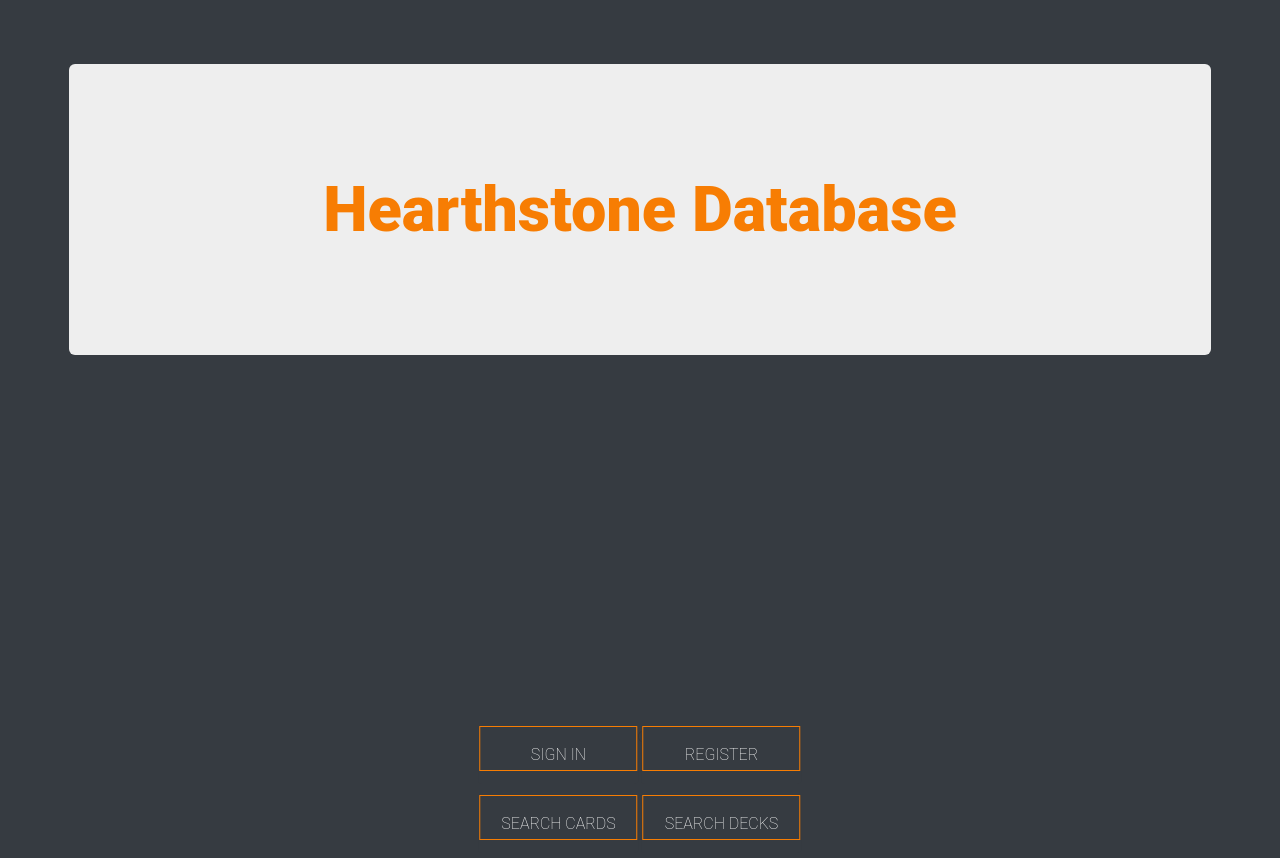
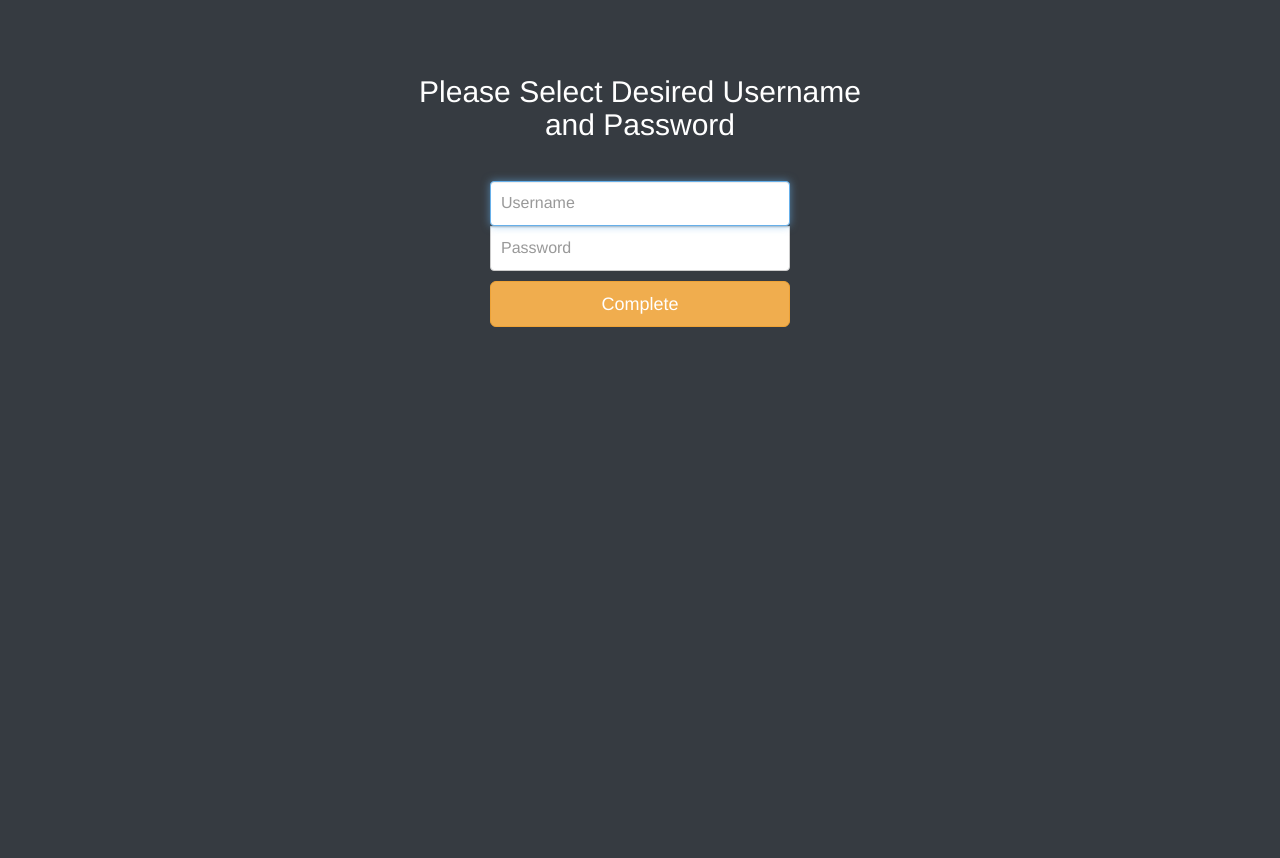
Before and after one commit to myran2/Databases_Group19, a PHP site: page /Register/index.html in a window 1280 px wide. After the commit the page ends 800 px from the top, so only its background shows below. Run offline with PHP 8.4, Linux system fonts and the light colour scheme; some libraries are stand-ins or nearby versions.

Commit message:
Created Register

```diff
--- /dev/null
+++ b/Register/index.html
@@ -0,0 +1,58 @@
+<!DOCTYPE html>
+<html lang="en">
+  <head>
+    <meta charset="utf-8">
+    <meta http-equiv="X-UA-Compatible" content="IE=edge">
+    <meta name="viewport" content="width=device-width, initial-scale=1">
+    <!-- The above 3 meta tags *must* come first in the head; any other head content must come *after* these tags -->
+    <meta name="description" content="">
+    <meta name="author" content="">
+    <link rel="icon" href="../../favicon.ico">
+
+    <title>Sign in</title>
+
+    <!-- Bootstrap core CSS -->
+    <link rel="stylesheet" href="https://maxcdn.bootstrapcdn.com/bootstrap/3.3.7/css/bootstrap.min.css"
+    integrity="sha384-BVYiiSIFeK1dGmJRAkycuHAHRg32OmUcww7on3RYdg4Va+PmSTsz/K68vbdEjh4u"
+    crossorigin="anonymous">
+
+    <!-- IE10 viewport hack for Surface/desktop Windows 8 bug -->
+    <link href="../../assets/css/ie10-viewport-bug-workaround.css" rel="stylesheet">
+
+    <!-- Custom styles for this template -->
+    <link href="signin.css" rel="stylesheet">
+
+    <!-- Just for debugging purposes. Don't actually copy these 2 lines! -->
+    <!--[if lt IE 9]><script src="../../assets/js/ie8-responsive-file-warning.js"></script><![endif]-->
+    <script src="../../assets/js/ie-emulation-modes-warning.js"></script>
+
+    <!-- HTML5 shim and Respond.js for IE8 support of HTML5 elements and media queries -->
+    <!--[if lt IE 9]>
+      <script src="https://oss.maxcdn.com/html5shiv/3.7.3/html5shiv.min.js"></script>
+      <script src="https://oss.maxcdn.com/respond/1.4.2/respond.min.js"></script>
+    <![endif]-->
+  </head>
+
+  <body>
+
+    <div class="container">
+
+      <form class="form-signin">
+        <h2 class="form-signin-heading"><h2 style="color:#FFFFFF">Please Select Desired Username and Password</h2>
+      </form>
+      <form class="form-stuff">
+        <label for="inputEmail" class="sr-only">Username</label>
+        <input type="text" id="inputEmail" class="form-control" placeholder="Username" required autofocus>
+        <label for="inputPassword" class="sr-only">Password</label>
+        <input type="password" id="inputPassword" class="form-control" placeholder="Password" required>
+
+          <button class="btn btn-lg btn-warning btn-block" type="submit">Complete</button>
+      </form>
+
+    </div> <!-- /container -->
+
+
+    <!-- IE10 viewport hack for Surface/desktop Windows 8 bug -->
+    <script src="../../assets/js/ie10-viewport-bug-workaround.js"></script>
+  </body>
+</html>
--- /dev/null
+++ b/Register/signin.css
@@ -0,0 +1,48 @@
+body {
+
+  padding-top: 40px;
+  padding-bottom: 40px;
+  background-color: #363b41;
+}
+
+.form-signin {
+  max-width: 500px;
+  padding: 15px;
+  margin: 0 auto;
+  text-align: center;
+}
+.form-stuff {
+  max-width: 330px;
+  padding: 15px;
+  margin: 0 auto;
+  text-align: center;
+}
+.form-stuff .form-signin-heading,
+.form-stuff .checkbox {
+  margin-bottom: 10px;
+}
+.form-stuff .checkbox {
+  font-weight: normal;
+}
+.form-stuff .form-control {
+  position: relative;
+  height: auto;
+  -webkit-box-sizing: border-box;
+     -moz-box-sizing: border-box;
+          box-sizing: border-box;
+  padding: 10px;
+  font-size: 16px;
+}
+.form-stuff .form-control:focus {
+  z-index: 2;
+}
+.form-stuff input[type="Username"] {
+  margin-bottom: -1px;
+  border-bottom-right-radius: 0;
+  border-bottom-left-radius: 0;
+}
+.form-stuff input[type="password"] {
+  margin-bottom: 10px;
+  border-top-left-radius: 0;
+  border-top-right-radius: 0;
+}
```
Also changed, not shown: index.html (line endings or trailing spaces), search/index.html (line endings or trailing spaces), search/search.css (line endings or trailing spaces).
